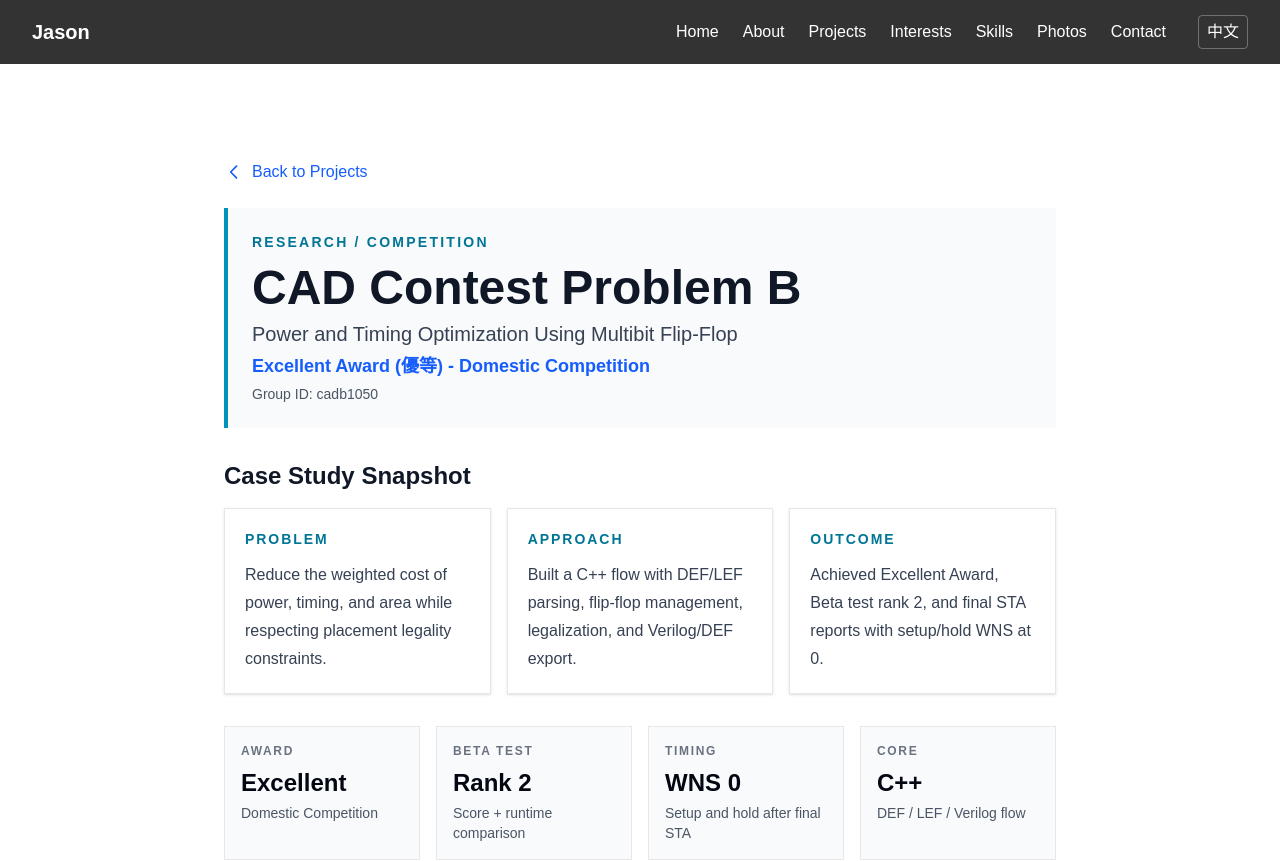
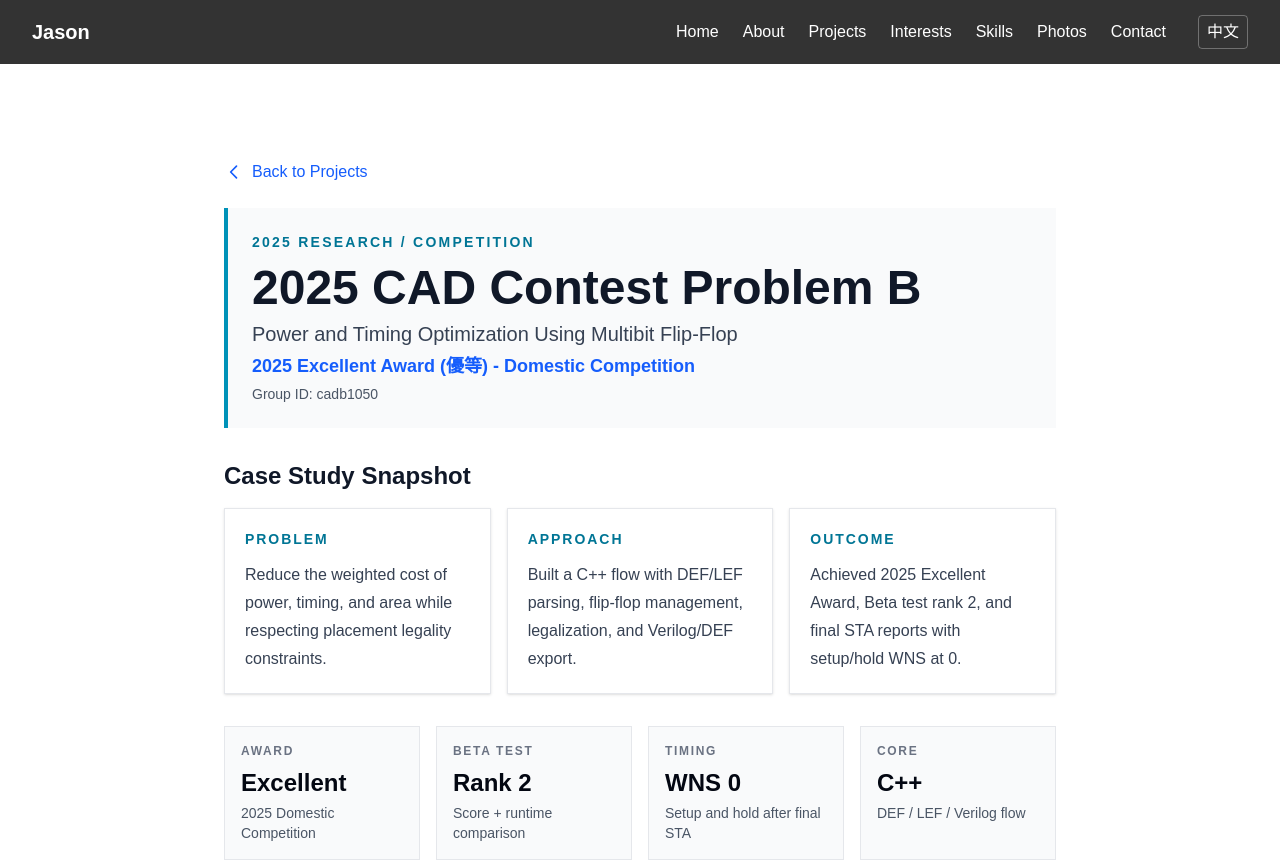
Before and after one commit to Jason41730/jason-wang-portfolio, a Next.js app: page /projects/cad-contest in a window 1280 px wide. Shown: the top 861 px of the page. Built offline with nearby package versions, Linux system fonts and the light colour scheme.

Commit message:
Label 2025 CAD contest

```diff
--- a/app/projects/cad-contest/page.tsx
+++ b/app/projects/cad-contest/page.tsx
@@ -9,12 +9,12 @@ export default function CADContestProject() {
 
   const content = {
     en: {
-      title: "CAD Contest Problem B",
+      title: "2025 CAD Contest Problem B",
       subtitle: "Power and Timing Optimization Using Multibit Flip-Flop",
-      award: "Excellent Award (優等) - Domestic Competition",
+      award: "2025 Excellent Award (優等) - Domestic Competition",
       group: "Group ID: cadb1050",
       description:
-        "I participated in the CAD Contest Problem B competition and achieved Excellent Award (優等) in the domestic competition. This project focused on power and timing optimization using multibit flip-flops.",
+        "I participated in the 2025 CAD Contest Problem B competition and achieved Excellent Award (優等) in the domestic competition. This project focused on power and timing optimization using multibit flip-flops.",
       caseStudyTitle: "Case Study Snapshot",
       caseStudyItems: [
         {
@@ -27,11 +27,11 @@ export default function CADContestProject() {
         },
         {
           label: "Outcome",
-          text: "Achieved Excellent Award, Beta test rank 2, and final STA reports with setup/hold WNS at 0.",
+          text: "Achieved 2025 Excellent Award, Beta test rank 2, and final STA reports with setup/hold WNS at 0.",
         },
       ],
       metrics: [
-        { label: "Award", value: "Excellent", detail: "Domestic Competition" },
+        { label: "Award", value: "Excellent", detail: "2025 Domestic Competition" },
         { label: "Beta Test", value: "Rank 2", detail: "Score + runtime comparison" },
         { label: "Timing", value: "WNS 0", detail: "Setup and hold after final STA" },
         { label: "Core", value: "C++", detail: "DEF / LEF / Verilog flow" },
@@ -58,8 +58,8 @@ export default function CADContestProject() {
         "Project Planning: Planned 4-month workflows, systematically advanced projects, and continuously adjusted processes, greatly enhancing research and independent thinking abilities",
       ],
       backToProjects: "Back to Projects",
-      awardLink: "Official Results",
-      awardLinkText: "View Official Competition Results",
+      awardLink: "2025 Official Results",
+      awardLinkText: "View 2025 Official Competition Results",
       certificateTitle: "Award Certificate",
       certificateDescription:
         "Ministry of Education certificate for the 2025 Integrated Circuits Computer Aided Design Contest Award.",
@@ -72,11 +72,11 @@ export default function CADContestProject() {
       advisorName: "Prof. Iris Hui-Ru Jiang (江蕙如教授)",
       abstract: "Abstract",
       abstractContent:
-        "This research focuses on CAD Contest Problem B, which aims to reduce the weighted sum of power, timing, and area through banking and debanking of single-bit flip-flops and multi-bit flip-flops (each test case has different coefficients as weights for each parameter). This belongs to optimization problems in EDA.",
+        "This research focuses on 2025 CAD Contest Problem B, which aims to reduce the weighted sum of power, timing, and area through banking and debanking of single-bit flip-flops and multi-bit flip-flops (each test case has different coefficients as weights for each parameter). This belongs to optimization problems in EDA.",
       researchProcess: "Research Process",
       researchProcessContent: [
         "At the beginning of the semester when I joined Prof. Hui-Ru Jiang's lab, I first read multiple research papers related to floorplanning to establish foundational knowledge and accumulate more algorithms.",
-        "After taking the Introduction to EDA course in the same semester, I further explored and began challenging CAD Contest Problem B, focusing my research direction on this topic.",
+        "After taking the Introduction to EDA course in the same semester, I further explored and began challenging 2025 CAD Contest Problem B, focusing my research direction on this topic.",
         "During the research process, I not only studied multiple reference papers provided by CAD Contest officials to understand the direction the competition hoped we would pursue, but also deeply studied legalization papers provided by the professor to maintain good timing while handling overlap issues.",
       ],
       implementation: "Implementation Process",
@@ -108,12 +108,12 @@ export default function CADContestProject() {
       ],
     },
     zh: {
-      title: "CAD Contest Problem B",
+      title: "2025 CAD Contest Problem B",
       subtitle: "使用多位元正反器進行功耗與時序最佳化",
-      award: "國內賽優等獎",
+      award: "2025 國內賽優等獎",
       group: "組別：cadb1050",
       description:
-        "我參與了 CAD Contest Problem B 競賽，在國內賽中獲得優等獎。此專案專注於使用多位元正反器進行功耗與時序最佳化。",
+        "我參與了 2025 CAD Contest Problem B 競賽，在國內賽中獲得優等獎。此專案專注於使用多位元正反器進行功耗與時序最佳化。",
       caseStudyTitle: "Case Study 摘要",
       caseStudyItems: [
         {
@@ -126,11 +126,11 @@ export default function CADContestProject() {
         },
         {
           label: "成果",
-          text: "獲得國內賽優等獎、Beta test ranking 2，final STA 報告中 setup/hold WNS 皆為 0。",
+          text: "獲得 2025 國內賽優等獎、Beta test ranking 2，final STA 報告中 setup/hold WNS 皆為 0。",
         },
       ],
       metrics: [
-        { label: "獎項", value: "優等獎", detail: "國內賽" },
+        { label: "獎項", value: "優等獎", detail: "2025 國內賽" },
         { label: "Beta Test", value: "Rank 2", detail: "分數與 runtime 比較" },
         { label: "Timing", value: "WNS 0", detail: "Final STA setup/hold" },
         { label: "核心", value: "C++", detail: "DEF / LEF / Verilog flow" },
@@ -157,8 +157,8 @@ export default function CADContestProject() {
         "專案規劃：規劃長達4個月的工作流程，系統性推進專案，並在過程中不斷調整我們的流程及專案方向，大大的增強了我們的研究及獨立思考能力",
       ],
       backToProjects: "返回專案列表",
-      awardLink: "官方結果",
-      awardLinkText: "查看官方競賽結果",
+      awardLink: "2025 官方結果",
+      awardLinkText: "查看 2025 官方競賽結果",
       certificateTitle: "獎狀",
       certificateDescription:
         "2025 積體電路電腦輔助設計（CAD）軟體製作競賽教育部獎狀。",
@@ -171,11 +171,11 @@ export default function CADContestProject() {
       advisorName: "江蕙如教授",
       abstract: "摘要",
       abstractContent:
-        "本專題研究聚焦於 CAD Contest Problem B，主題為透過 single-bit flip-flop 與 multi-bit flip-flop 的 banking 與 debanking 來降低 power, timing 及 area 加權後之和（每個測資會有不同係數當作各參數之加權），屬於 EDA 中最佳化的問題。",
+        "本專題研究聚焦於 2025 CAD Contest Problem B，主題為透過 single-bit flip-flop 與 multi-bit flip-flop 的 banking 與 debanking 來降低 power, timing 及 area 加權後之和（每個測資會有不同係數當作各參數之加權），屬於 EDA 中最佳化的問題。",
       researchProcess: "研究歷程",
       researchProcessContent: [
         "在學期初剛進入江蕙如教授的實驗室時，我先閱讀了多篇與 floorplanning 相關的研究論文，建立基礎認識及累積更多的演算法。",
-        "隨後因為同一學期修習了 EDA 導論課程，進一步接觸並著手挑戰 CAD Contest 的 B 題，並將專題方向聚焦於此。",
+        "隨後因為同一學期修習了 EDA 導論課程，進一步接觸並著手挑戰 2025 CAD Contest 的 B 題，並將專題方向聚焦於此。",
         "專題過程中，我不僅研讀了多篇 CAD Contest 官方提供的 reference 論文，掌握大會希望我們努力的方向；亦深入學習了老師提供的 legalization 論文，在處理 overlap 問題時同時維持 timing 在不錯的狀態。",
       ],
       implementation: "實作過程",
@@ -238,7 +238,7 @@ export default function CADContestProject() {
           {/* Project Header */}
           <div className="mb-8 border-l-4 border-cyan-600 bg-gray-50 p-6">
             <p className="mb-3 text-sm font-semibold uppercase tracking-[0.16em] text-cyan-700">
-              {lang === "en" ? "Research / Competition" : "研究 / 競賽"}
+              {lang === "en" ? "2025 Research / Competition" : "2025 研究 / 競賽"}
             </p>
             <h1 className="text-4xl md:text-5xl font-bold text-gray-900 mb-2">
               {t.title}
--- a/app/projects/page.tsx
+++ b/app/projects/page.tsx
@@ -20,10 +20,10 @@ export default function Projects() {
       description: "Here are some of my recent projects, including ",
       webProgramming: "web programming",
       and: " and ",
-      cadContest: "EDA CAD Contest",
+      cadContest: "2025 EDA CAD Contest",
       descriptionEnd: ".",
       webProjectsTitle: "Web Programming Projects",
-      cadContestTitle: "CAD Contest Problem B - Excellent Award",
+      cadContestTitle: "2025 CAD Contest Problem B - Excellent Award",
       overviewTitle: "Project Areas",
       overviewDescription:
         "Choose an area first, or keep scrolling to browse every project in detail.",
@@ -36,19 +36,19 @@ export default function Projects() {
       singleProjectCount: "project",
       webCategoryDescription:
         "Full-stack products, LINE bots, dashboards, and interactive web apps.",
-      cadCategoryTitle: "EDA / CAD Contest",
+      cadCategoryTitle: "2025 EDA / CAD Contest",
       cadCategoryDescription:
-        "Research-oriented EDA work focused on optimization, algorithms, and contest results.",
+        "Award-winning EDA work from 2025 focused on optimization, algorithms, and contest results.",
     },
     zh: {
       heading: "專案",
       description: "以下是我的一些近期專案，包括 ",
       webProgramming: "網頁程式設計",
       and: " 和 ",
-      cadContest: "EDA CAD Contest",
+      cadContest: "2025 EDA CAD Contest",
       descriptionEnd: "。",
       webProjectsTitle: "網頁程式設計專案",
-      cadContestTitle: "CAD Contest Problem B - 優等獎",
+      cadContestTitle: "2025 CAD Contest Problem B - 優等獎",
       overviewTitle: "專案分類",
       overviewDescription:
         "可以先從分類開始看，也可以繼續往下瀏覽每個專案的詳細介紹。",
@@ -61,9 +61,9 @@ export default function Projects() {
       singleProjectCount: "個專案",
       webCategoryDescription:
         "Full-stack 產品、LINE Bot、Dashboard 與互動式網頁應用。",
-      cadCategoryTitle: "EDA / CAD Contest",
+      cadCategoryTitle: "2025 EDA / CAD Contest",
       cadCategoryDescription:
-        "以最佳化、演算法與競賽成果為核心的 EDA 研究與實作。",
+        "2025 年以最佳化、演算法與競賽成果為核心的 EDA 研究與實作。",
     },
   };
 
@@ -89,14 +89,17 @@ export default function Projects() {
       title: t.cadCategoryTitle,
       description: t.cadCategoryDescription,
       count: 1,
-      image: "/images/cad-award.png",
-      imageAlt: lang === "en" ? "EDA CAD Contest" : "EDA CAD Contest",
-      imageClass: "object-contain p-4",
+      image: "/images/cadcerti.JPG",
+      imageAlt:
+        lang === "en"
+          ? "2025 CAD Contest Award Certificate"
+          : "2025 CAD Contest 獎狀",
+      imageClass: "object-contain p-2",
       accentClass: "border-emerald-500",
       featured:
         lang === "en"
-          ? ["Problem B", "Excellent Award", "EDA Optimization"]
-          : ["Problem B", "優等獎", "EDA 最佳化"],
+          ? ["2025", "Problem B", "Excellent Award"]
+          : ["2025", "Problem B", "優等獎"],
     },
   ];
 
@@ -339,7 +342,7 @@ export default function Projects() {
           <div id="cad-contest" className="p-8 bg-gray-50 border-l-4 border-cyan-600 shadow-sm scroll-mt-20">
             <div className="mb-4">
               <span className="mb-3 inline-block border border-cyan-200 bg-cyan-50 px-2.5 py-1 text-xs font-semibold text-cyan-700">
-                {lang === "en" ? "Research / Award" : "研究 / 競賽獲獎"}
+                {lang === "en" ? "2025 Research / Award" : "2025 研究 / 競賽獲獎"}
               </span>
               <h2 className="text-3xl font-bold text-gray-900 mb-2">
                 {t.cadContestTitle}
@@ -351,8 +354,8 @@ export default function Projects() {
               </p>
               <p className="text-lg font-semibold text-blue-600 mb-1">
                 {lang === "en"
-                  ? "Excellent Award (優等) - Domestic Competition"
-                  : "國內賽優等獎"}
+                  ? "2025 Excellent Award (優等) - Domestic Competition"
+                  : "2025 國內賽優等獎"}
               </p>
               <p className="text-sm text-gray-600">
                 {lang === "en" ? "Group ID: cadb1050" : "組別：cadb1050"}
@@ -360,13 +363,13 @@ export default function Projects() {
             </div>
             <p className="text-gray-700 mb-4 leading-relaxed">
               {lang === "en"
-                ? "I participated in the CAD Contest Problem B competition and achieved Excellent Award (優等) in the domestic competition. This project focused on power and timing optimization using multibit flip-flops."
-                : "我參與了 CAD Contest Problem B 競賽，在國內賽中獲得優等獎。此專案專注於使用多位元正反器進行功耗與時序最佳化。"}
+                ? "I participated in the 2025 CAD Contest Problem B competition and achieved Excellent Award (優等) in the domestic competition. This project focused on power and timing optimization using multibit flip-flops."
+                : "我參與了 2025 CAD Contest Problem B 競賽，在國內賽中獲得優等獎。此專案專注於使用多位元正反器進行功耗與時序最佳化。"}
             </p>
             <div className="mb-5 grid gap-3 md:grid-cols-3">
               {[
                 lang === "en" ? "Role: Algorithm + implementation" : "角色：演算法與實作",
-                lang === "en" ? "Evidence: Beta rank 2" : "證據：Beta ranking 2",
+                lang === "en" ? "Evidence: 2025 Beta rank 2" : "證據：2025 Beta ranking 2",
                 lang === "en" ? "Stack: C++, DEF/LEF, STA" : "技術：C++, DEF/LEF, STA",
               ].map((item) => (
                 <div key={item} className="border border-gray-200 bg-white px-4 py-3 text-sm font-medium text-gray-700">
```
